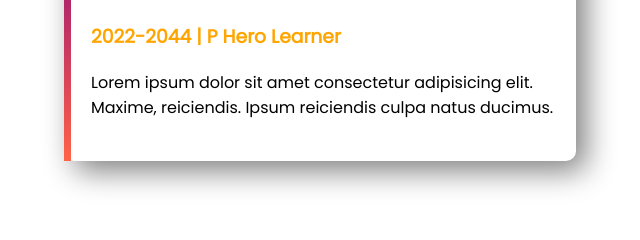
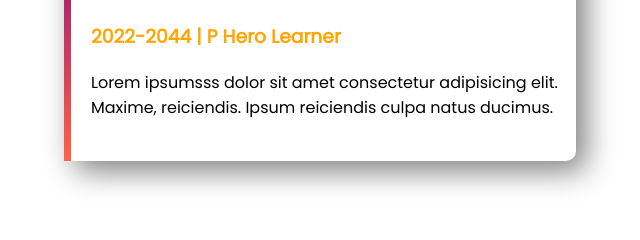
Before and after one commit to mubasshiralishanto/developer-portfolio, a plain HTML site: page index.html in a window 1280 px wide. Shown: the part 1495-1735 px from the top of the page, 640-1280 px from the left. Drawn offline with Linux system fonts and the light colour scheme.

Commit message:
last commit

```diff
--- a/index.html
+++ b/index.html
@@ -46,7 +46,7 @@
                 <h2>Junior Web Developer</h2>
                 <h3 class="orange-color">2022-2044 | P Hero Learner</h3>
                 <p>
-                    Lorem ipsum dolor sit amet consectetur adipisicing elit. Maxime, reiciendis. Ipsum reiciendis culpa natus ducimus.
+                    Lorem ipsumsss dolor sit amet consectetur adipisicing elit. Maxime, reiciendis. Ipsum reiciendis culpa natus ducimus.
                 </p>
             </div>
         </div>
```
